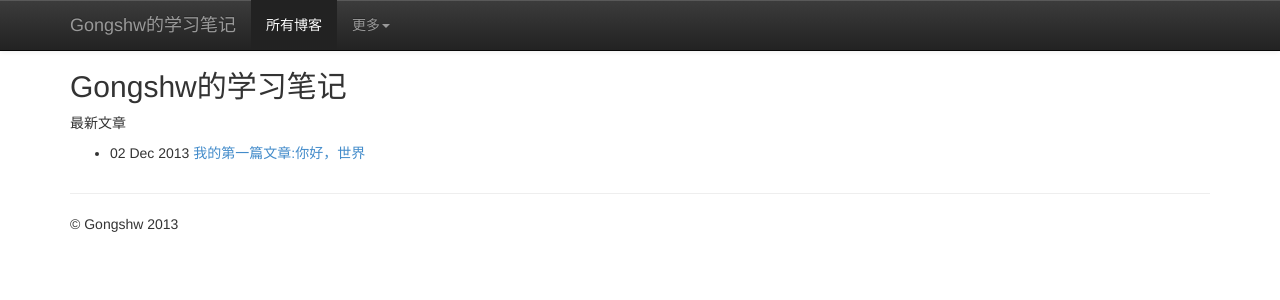
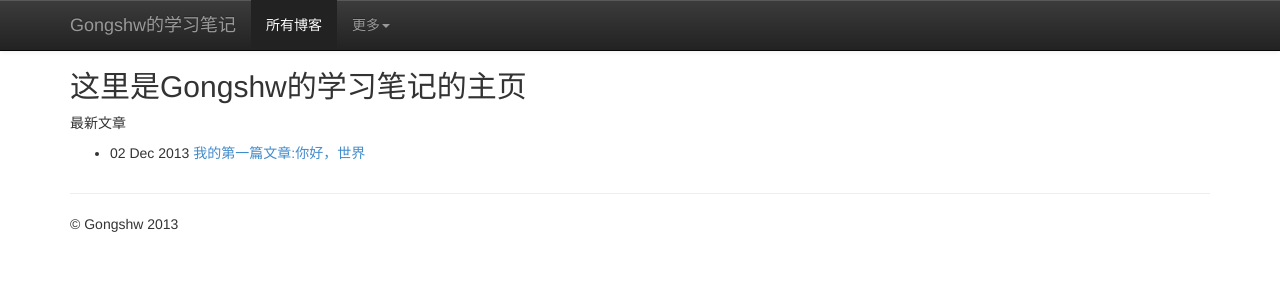
Before and after one commit to gongshw/gongshw.github.io, a Jekyll site: the page built from index.html, in a window 1280 px wide. Shown: the top 300 px of the page. Built offline with Jekyll 4.4.1, drawn with Linux system fonts in a browser that asks for light colours; nearby versions of some CDN libraries; comment, search, counter and statistics services are not loaded.

```diff
--- a/index.html
+++ b/index.html
@@ -1,6 +1,6 @@
 ---
 layout: default
-title: Gongshw的学习笔记
+title: 这里是Gongshw的学习笔记的主页
 ---
 <h2>{{ page.title }}</h2>
 <p>最新文章</p>
```
